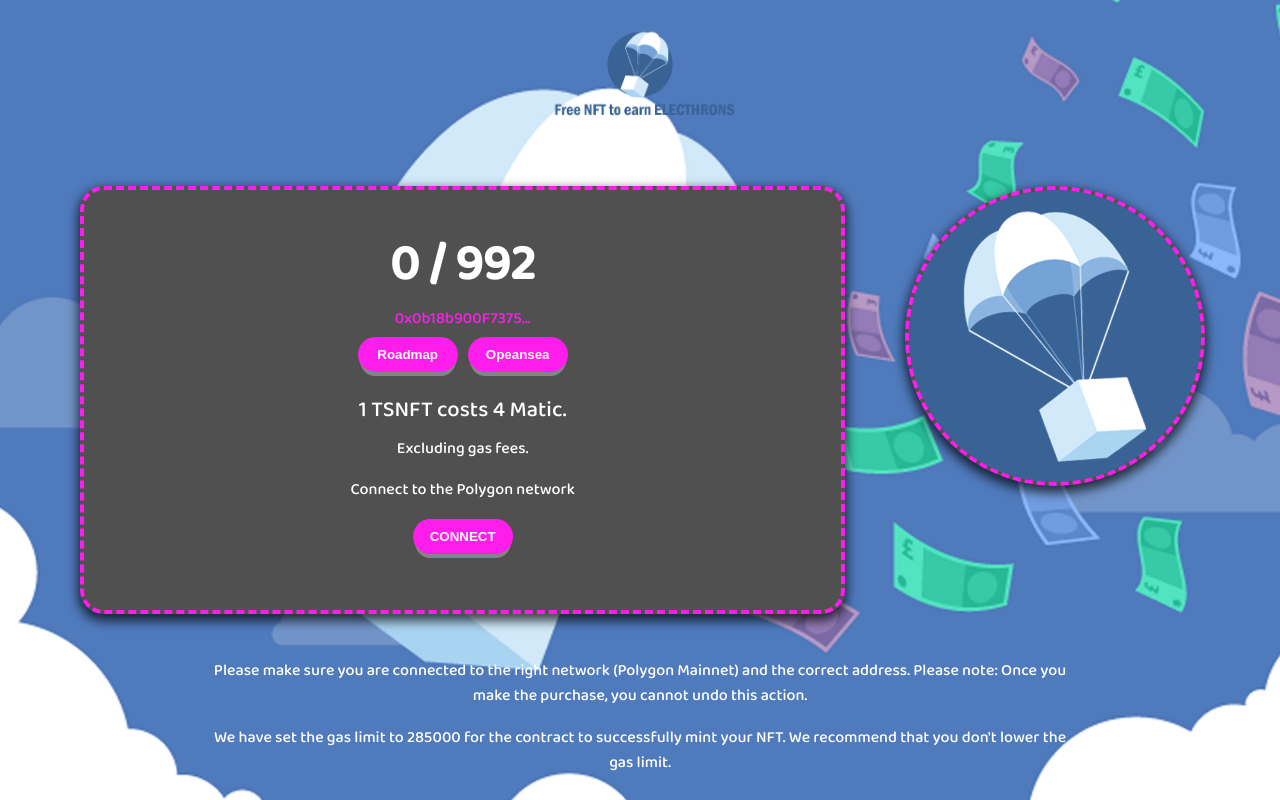
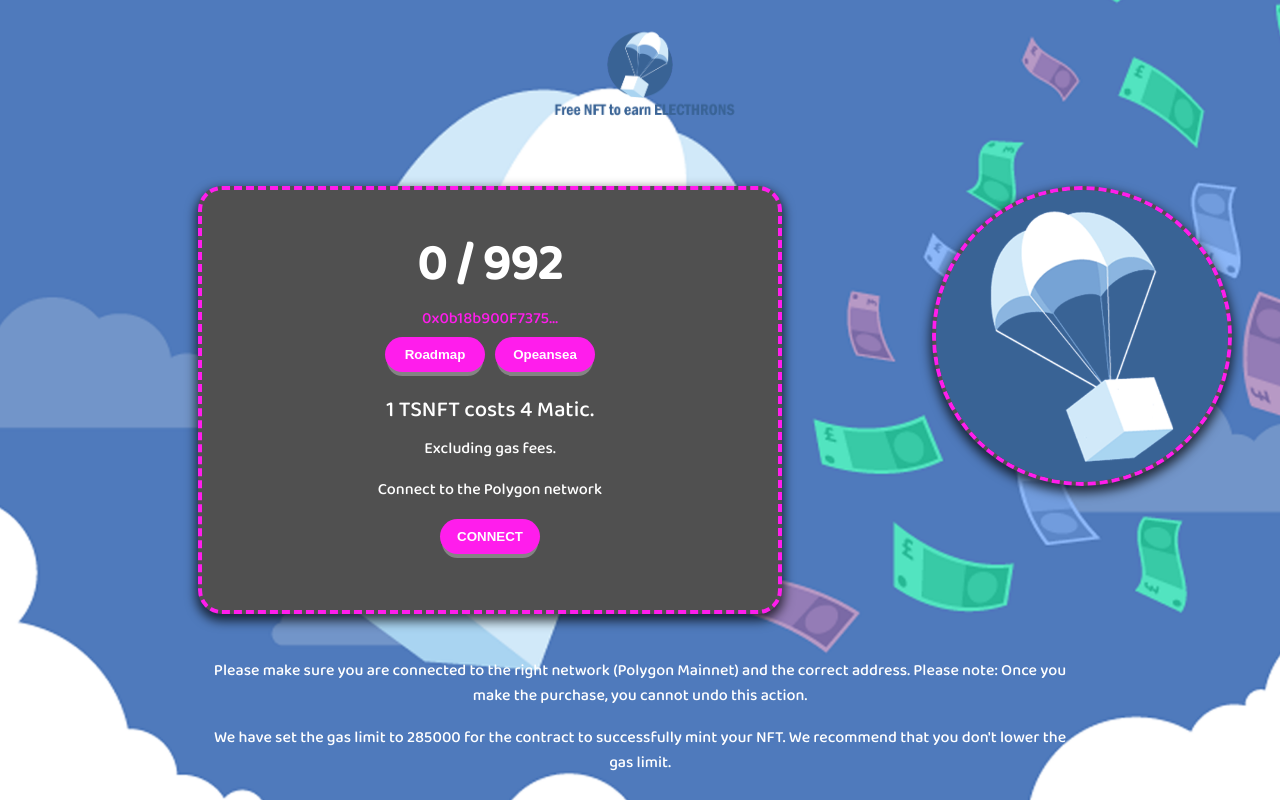
Before and after one commit to soujiang/soujiangminterdapp, a React (Create React App) app: page / in a window 1280 px wide. Built offline with nearby package versions, Linux system fonts and the light colour scheme.

Commit message:
spacerlarge

```diff
--- a/src/styles/globalStyles.js
+++ b/src/styles/globalStyles.js
@@ -32,8 +32,8 @@ export const SpacerMedium = styled.div`
 
 // Used for providing space between components
 export const SpacerLarge = styled.div`
-  height: 32px;
-  width: 32px;
+  height: 150px;
+  width: 150px;
 `;
 
 // Used for providing a wrapper around a component
```
